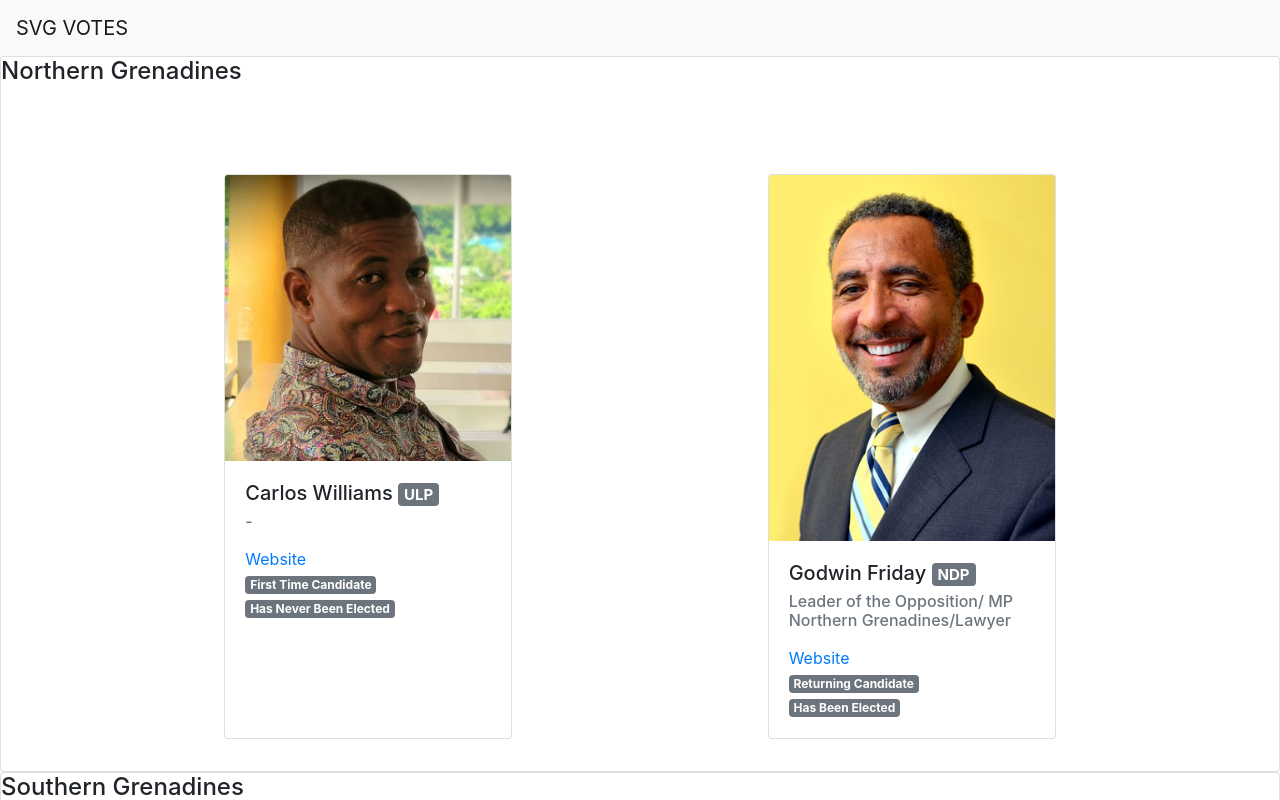
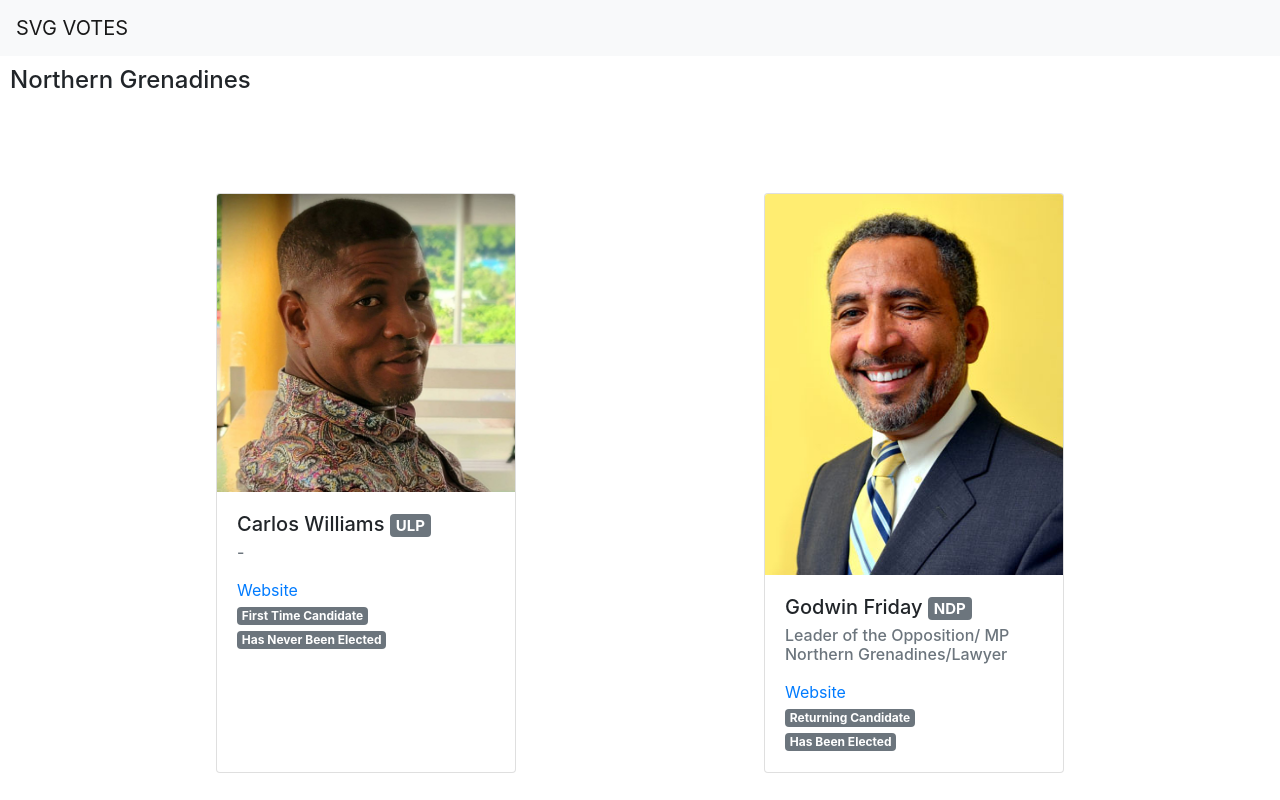
Before and after one commit to luvi/svgvotes, a React (Create React App) app: page / in a window 1280 px wide. Shown: the top 800 px of the page. Built offline with nearby package versions, Linux system fonts and the light colour scheme.

Commit message:
fix wrapping issue

```diff
--- a/src/CandidateCard.js
+++ b/src/CandidateCard.js
@@ -12,7 +12,7 @@ const candidateCardStyle = {
 export default class CandidateCard extends Component {
   render() {
     return (
-      <Card style={{ width: "18rem", margin:"2rem" }}>
+      <Card style={{ width: '18rem', minWidth: "300px", margin:"2rem" }}>
         <Card.Img
           variant="top"
           src={process.env.PUBLIC_URL + `${this.props.photo}`}
--- a/src/ConstituencyCard.js
+++ b/src/ConstituencyCard.js
@@ -1,5 +1,4 @@
 import React, { Component } from "react";
-import { Card } from "react-bootstrap";
 import CandidateCard from "./CandidateCard";
 
 
@@ -16,16 +15,13 @@ export default class ConstituencyCard extends Component {
     console.log(candidates);
 
     return (
-      <Card >
+      <>
+      <div style={{padding:'10px'}}>
         <h4>{this.props.constituency}</h4>
         <br />
         <br />
-
-        <div style={{
-            display: "flex",
-            flexDirection: "row",
-            justifyContent: "space-evenly",
-          }}>
+        </div>
+        <div style={{display:'flex',justifyContent: "space-evenly", flexFlow:"wrap"}} >
           {candidates.map((obj) => {
             return (
               <CandidateCard
@@ -41,7 +37,7 @@ export default class ConstituencyCard extends Component {
             );
           })}
         </div>
-      </Card>
+      </>
     );
   }
 }
```
